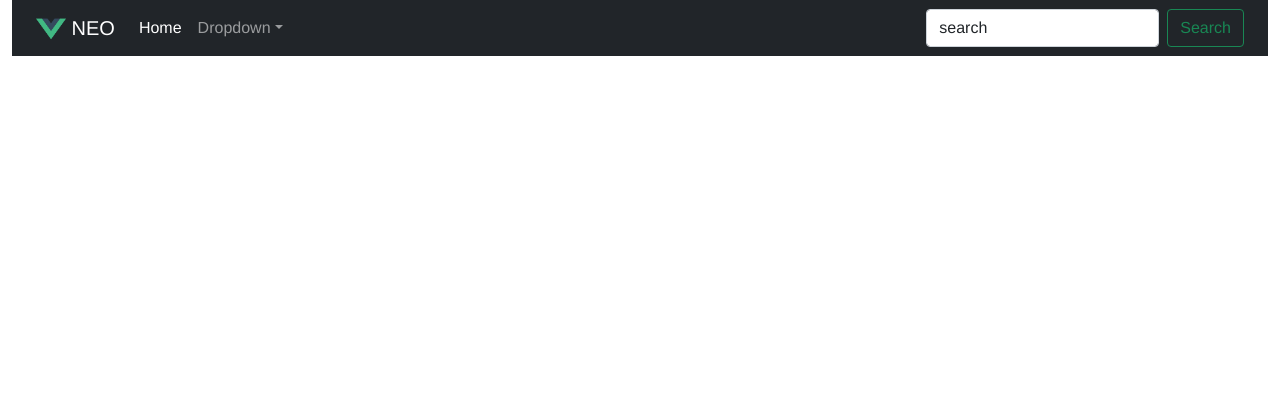
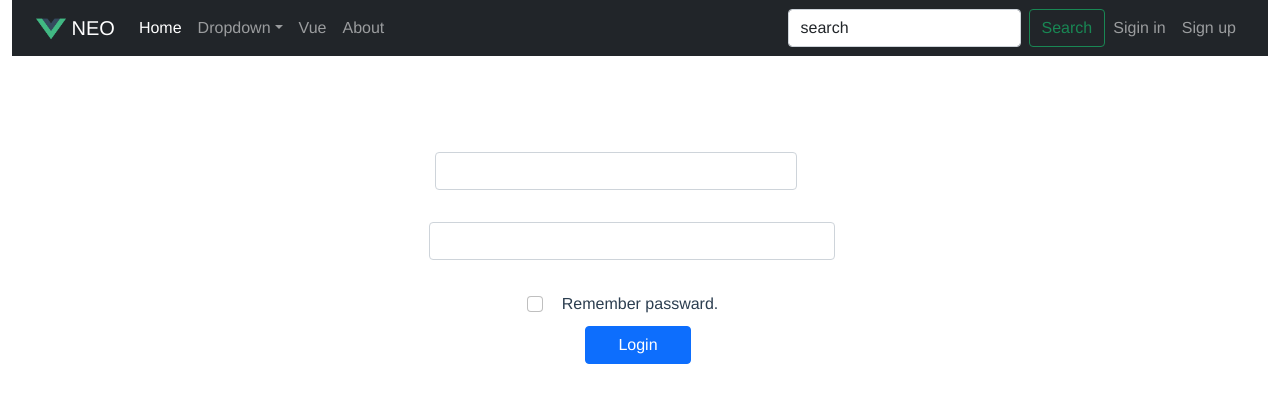
Before and after one commit to neoguojing/bootstrapvue, a Vue app: page /login in a window 1280 px wide. Shown: the top 402 px of the page. Built offline with nearby package versions, Linux system fonts and the light colour scheme.

Commit message:
up login

```diff
--- a/src/App.vue
+++ b/src/App.vue
@@ -4,6 +4,12 @@
     <div class="col">
       <Navbar>
         <NavDropdown/>
+         <li class="nav-item">
+          <a class="nav-link" aria-current="page" href="/vue">Vue</a>
+        </li>
+         <li class="nav-item">
+          <a class="nav-link" aria-current="page" href="/about">About</a>
+        </li>
       </Navbar>
    </div>
   </div>
--- a/src/components/Navbar.vue
+++ b/src/components/Navbar.vue
@@ -19,6 +19,14 @@
         <input v-model="searchText" class="form-control me-2" type="search" placeholder="Search" aria-label="Search">
         <button class="btn btn-outline-success" type="submit">Search</button>
       </form>
+      <ul class="navbar-nav navbar-nav-scroll">
+        <li class="nav-item">
+          <a class="nav-link" aria-current="page" href="/login">Sigin in</a>
+        </li>
+        <li class="nav-item">
+          <a class="nav-link" aria-current="page" href="/register">Sign up</a>
+        </li>
+      </ul>
     </div>
   </div>
 </nav>
--- a/src/router/index.js
+++ b/src/router/index.js
@@ -1,12 +1,24 @@
 import { createRouter, createWebHistory } from 'vue-router'
 import Home from '../views/Home.vue'
+import Login from '../views/Login.vue'
 import Vuehome from '../views/Vuehome.vue'
+import Register from '../views/Register.vue'
 
 const routes = [
   {
     path: '/',
     name: 'Home',
     component: Home
+  },
+  {
+    path: '/login',
+    name: 'Login',
+    component: Login
+  },
+  {
+    path: '/register',
+    name: 'Register',
+    component: Register
   },
   {
     path: '/vue',
--- a/src/views/Login.vue
+++ b/src/views/Login.vue
@@ -1,53 +1,50 @@
 <template>
-  <div class="home">
-    <Navbar>
-      <NavDropdown/>
-    </Navbar>
-    <Button text="my button" size="mid" color="danger"/>
-    <Accordion/>
-    <Card/>
-    <Offcanvas/>
-    <Dropdown/>
-    <Collapse>
-    Collapse
-    </Collapse>
-    <Modal>
-      This is some placeholder content to show the scrolling behavior for modals. We use repeated line breaks to demonstrate how content can exceed minimum inner height, thereby showing inner scrolling. When content becomes longer than the predefined max-height of modal, content will be cropped and scrollable within the modal.
-    </Modal>
-     <Carousel/>
-    <img alt="Vue logo" src="../assets/logo.png">
-    <HelloWorld msg="Welcome to Your Vue.js App"/>
+  <form class="row g-10 needs-validation" novalidate>
+  <div class="row g-5">
+    <div class="col"></div>
+    <div class="input-group has-validation col">
+      <input type="text" class="form-control" id="username" aria-describedby="inputGroupPrepend" required>
+      <div class="invalid-feedback">
+        Please choose a username.
+      </div>
+    </div>
+    <div class="col"></div>
   </div>
+  <div class="row g-3">
+    <div class="col"></div>
+    <div class="input-group has-validation col">
+      <input type="passward" class="form-control" id="passward" required>
+      <div class="invalid-feedback">
+        Please provide passward.
+      </div>
+    </div>
+    <div class="col"></div>
+  </div>
+  <div class="row g-3 justify-content-md-center ">
+    <div class="form-check col-2">
+      <input class="form-check-input" type="checkbox" value="" id="remember" required>
+      <label class="form-check-label" for="remember">
+       Remember passward.
+      </label>
+
+    </div>
+  </div>
+  <div class="row g-1 justify-content-md-center">
+    <button class="btn btn-primary col-1" type="submit">Login</button>
+  </div>
+</form>
 </template>
 
 <script>
 // @ is an alias to /src
-import HelloWorld from '@/components/HelloWorld.vue'
-import Button from '@/components/Button.vue'
-import Accordion from '@/components/Accordion.vue'
-import Card from '@/components/Card.vue'
-import Carousel from '@/components/Carousel.vue'
-import Collapse from '@/components/Collapse.vue'
-import Modal from '../components/Modal.vue'
-import Navbar from '../components/Navbar.vue'
-import Dropdown from '../components/Dropdown.vue'
-import NavDropdown from '../components/NavDropdown.vue'
-import Offcanvas from '../components/Offcanvas.vue'
+import 'bootstrap/dist/css/bootstrap.min.css'
+import 'bootstrap/dist/js/bootstrap.min.js'
+
 export default {
   name: 'Login',
   components: {
-    HelloWorld,
-    Button,
-    Accordion,
-    Card,
-    Carousel,
-    Collapse,
-    Modal,
-    Navbar,
-    Dropdown,
-    NavDropdown,
-    Offcanvas
+
   }
 }
 
-    Card</script>
+</script>
--- a/src/views/Register.vue
+++ b/src/views/Register.vue
@@ -1,53 +1,16 @@
 <template>
   <div class="home">
-    <Navbar>
-      <NavDropdown/>
-    </Navbar>
-    <Button text="my button" size="mid" color="danger"/>
-    <Accordion/>
-    <Card/>
-    <Offcanvas/>
-    <Dropdown/>
-    <Collapse>
-    Collapse
-    </Collapse>
-    <Modal>
-      This is some placeholder content to show the scrolling behavior for modals. We use repeated line breaks to demonstrate how content can exceed minimum inner height, thereby showing inner scrolling. When content becomes longer than the predefined max-height of modal, content will be cropped and scrollable within the modal.
-    </Modal>
      <Carousel/>
-    <img alt="Vue logo" src="../assets/logo.png">
-    <HelloWorld msg="Welcome to Your Vue.js App"/>
   </div>
 </template>
 
 <script>
 // @ is an alias to /src
-import HelloWorld from '@/components/HelloWorld.vue'
-import Button from '@/components/Button.vue'
-import Accordion from '@/components/Accordion.vue'
-import Card from '@/components/Card.vue'
 import Carousel from '@/components/Carousel.vue'
-import Collapse from '@/components/Collapse.vue'
-import Modal from '../components/Modal.vue'
-import Navbar from '../components/Navbar.vue'
-import Dropdown from '../components/Dropdown.vue'
-import NavDropdown from '../components/NavDropdown.vue'
-import Offcanvas from '../components/Offcanvas.vue'
 export default {
   name: 'Register',
   components: {
-    HelloWorld,
-    Button,
-    Accordion,
-    Card,
     Carousel,
-    Collapse,
-    Modal,
-    Navbar,
-    Dropdown,
-    NavDropdown,
-    Offcanvas
   }
 }
-
-    Card</script>
+</script>
```
